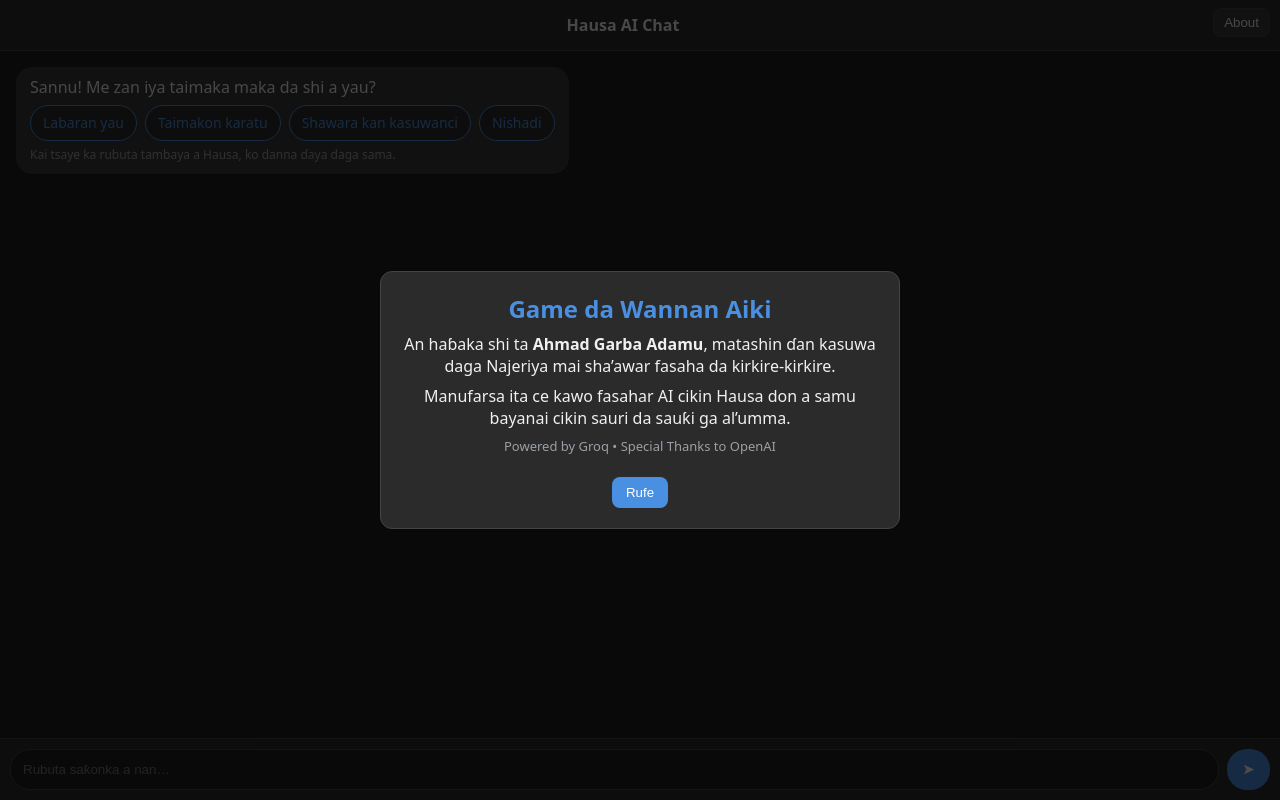
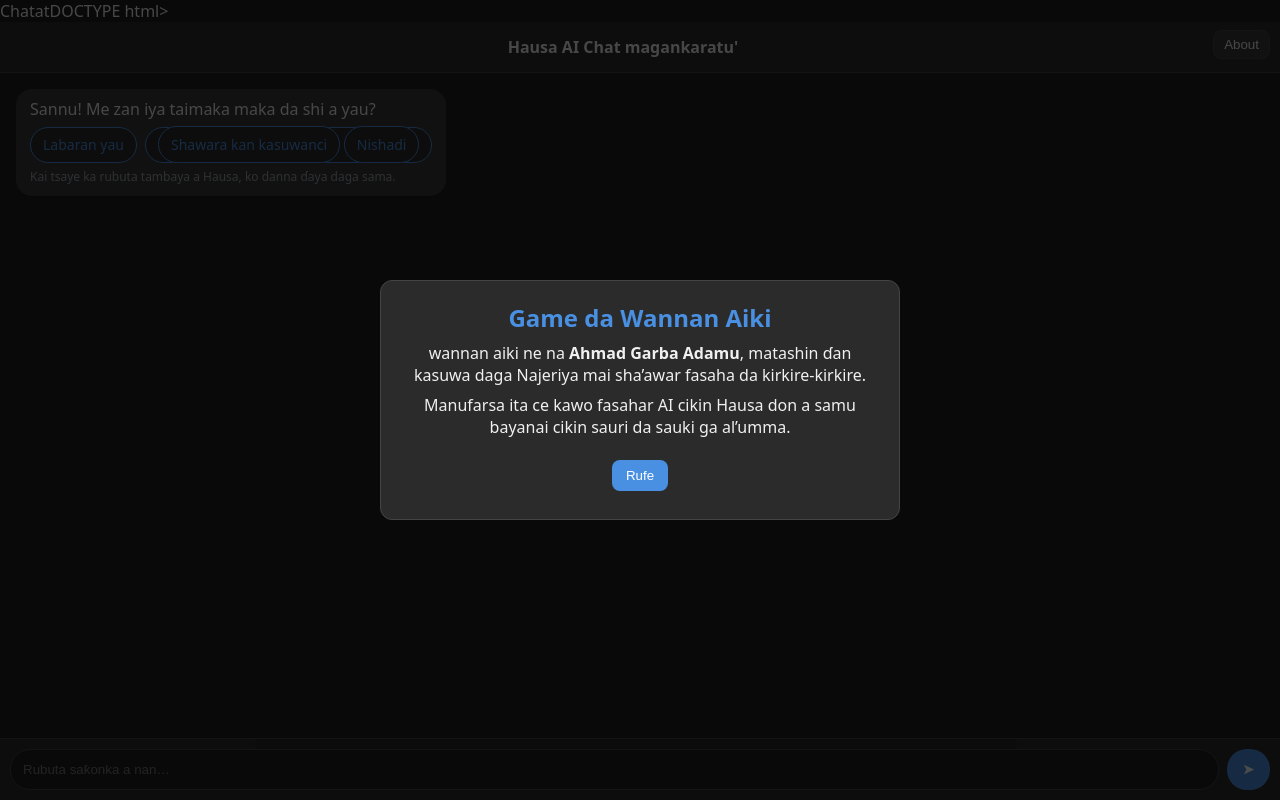
Before and after one commit to rufatronics/Hausa-ai, a plain HTML site: page Index.html in a window 1280 px wide. Both pictures are taken after a click on the button "About". Drawn offline with Linux system fonts and the light colour scheme.

Commit message:
Index.html

```diff
--- a/Index.html
+++ b/Index.html
@@ -1,4 +1,4 @@
-<!DOCTYPE html>
+ChatatDOCTYPE html>
 <html lang="ha">
 <head>
   <meta charset="UTF-8" />
@@ -73,8 +73,7 @@
 </head>
 <body>
   <header>
-    Hausa AI Chat
-    <button onclick="openAbout()">About</button>
+    Hausa AI Chat magankaratu'  <button onclick="openAbout()">About</button>
   </header>
 
   <main id="chat">
@@ -83,7 +82,7 @@
       Sannu! Me zan iya taimaka maka da shi a yau?
       <div class="suggestion-row">
         <span class="suggestion" onclick="sendSuggestion('Labaran yau')">Labaran yau</span>
-        <span class="suggestion" onclick="sendSuggestion('Taimakon karatu')">Taimakon karatu</span>
+        <span class="suggestion" onclick="sendSuggestion('Taimako akan karatu ')"Garbaako akan karatukaratu</span>
         <span class="suggestion" onclick="sendSuggestion('Shawara kan kasuwanci')">Shawara kan kasuwanci</span>
         <span class="suggestion" onclick="sendSuggestion('Nishadi')">Nishadi</span>
       </div>
@@ -100,9 +99,9 @@
   <div id="about">
     <div class="about-card">
       <h2>Game da Wannan Aiki</h2>
-      <p>An haɓaka shi ta <strong>Ahmad Garba Adamu</strong>, matashin ɗan kasuwa daga Najeriya mai sha’awar fasaha da kirkire-kirkire.</p>
-      <p>Manufarsa ita ce kawo fasahar AI cikin Hausa don a samu bayanai cikin sauri da sauƙi ga al’umma.</p>
-      <p class="credits">Powered by Groq • Special Thanks to OpenAI</p>
+      <p>wannan aiki ne na <strong>Ahmad Garba Adamu</strong>, matashin ɗan kasuwa daga Najeriya mai sha’awar fasaha da kirkire-kirkire.</p>
+      <p>Manufarsa ita ce kawo fasahar AI cikin Hausa don a samu bayanai cikin sauri da sauki ga al’umma.</p>
+      <p class=</p>
       <button onclick="closeAbout()">Rufe</button>
     </div>
   </div>
```
